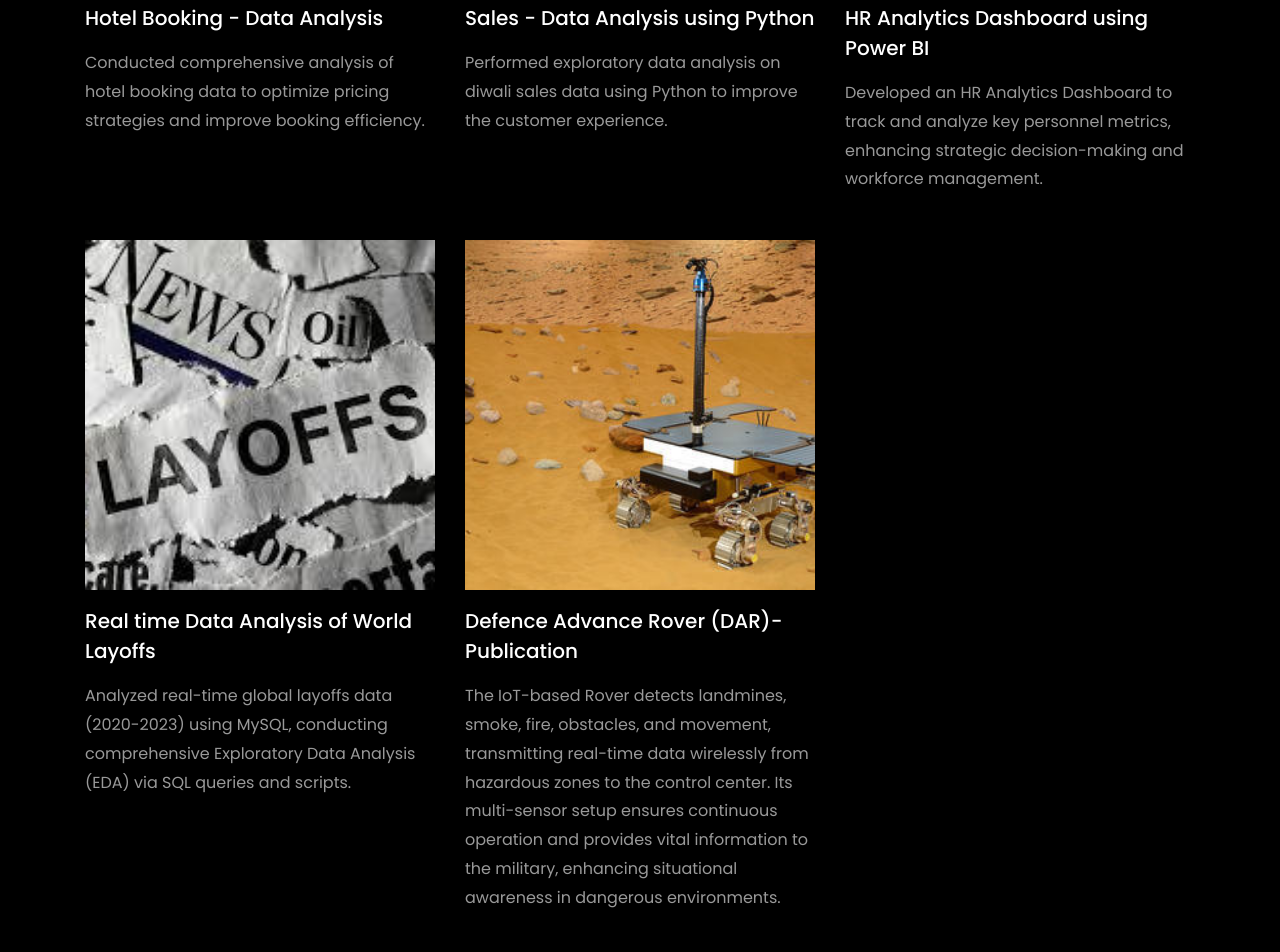
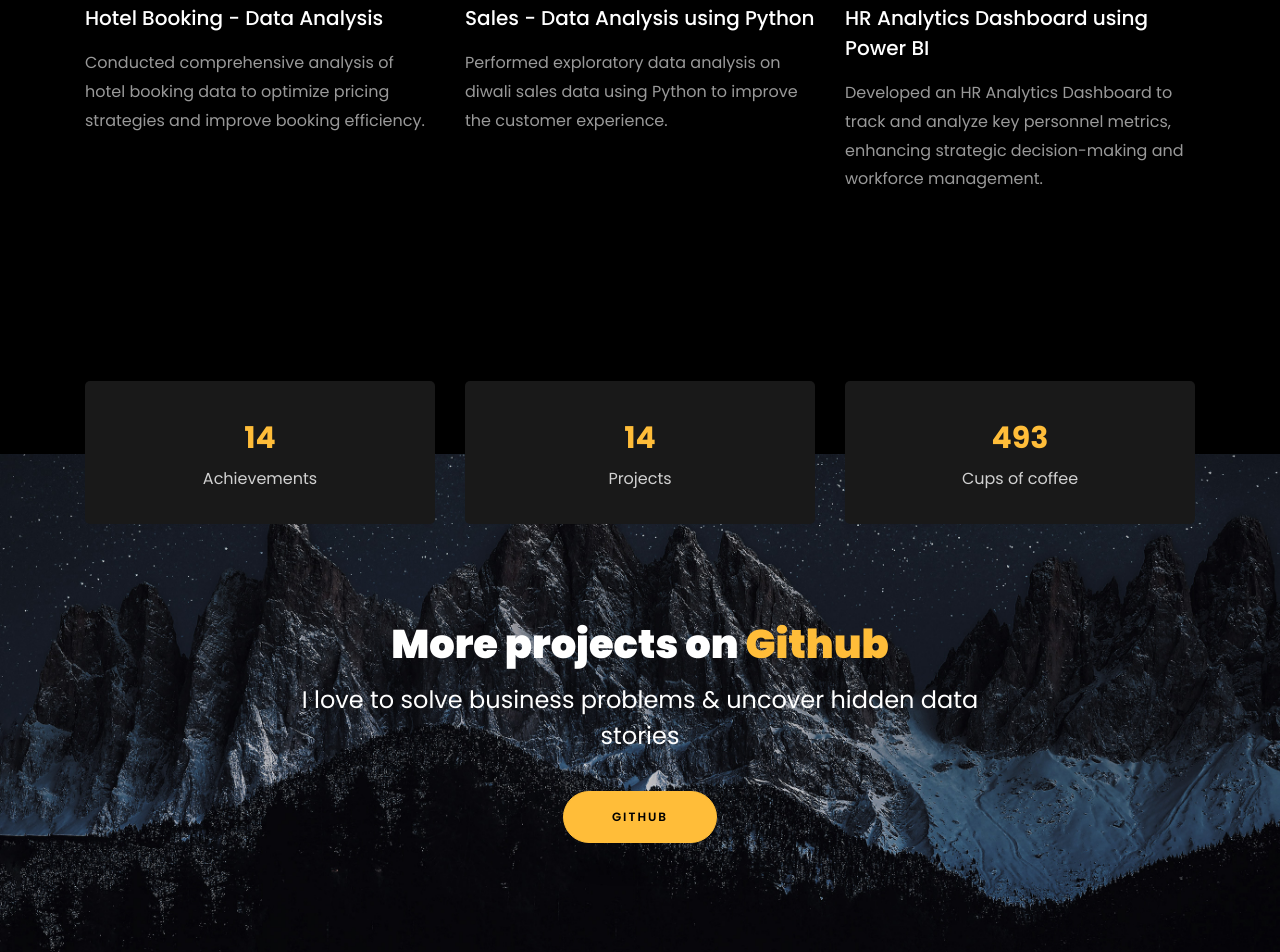
Before and after one commit to k6aman/amankalavadia.github.io, a plain HTML site: page index.html in a window 1280 px wide. Shown: the part 4220-5172 px from the top of the page. Drawn offline with nearby package versions, Linux system fonts and the light colour scheme; files that its build step writes are made by us from their sources; files whose address does not match are found by name.

Commit message:
Add files via upload

```diff
--- a/index.html
+++ b/index.html
@@ -384,7 +384,7 @@
 
     		<div class="row justify-content-center mt-5">
     			<div class="col-md-6 text-center ftco-animate">
-    				<p><a href="https://drive.google.com/file/d/1nAKbwaaOEa6MmLd2xVY3VMFcS3zkPxjH/view?usp=sharing" class="btn btn-primary py-4 px-5">Download CV</a></p>
+    				<p><a href="#" class="btn btn-primary py-4 px-5">Download CV</a></p>
     			</div>
     		</div>
     	</div>
@@ -435,31 +435,6 @@
               </div>
             </div>
           </div>
-
-		  <div class="col-md-4 d-flex ftco-animate">
-			<div class="blog-entry">
-			<a href="https://github.com/k6aman/Real-time-Data-Analysis-of-World-Layoffs---SQL" class="block-20 zoom-effect" style="background-image: url('images/proj_4.jpg');">
-			</a>
-			<div class="text mt-3 float-right d-block">
-
-			  <h3 class="heading"><a href="https://github.com/k6aman/Real-time-Data-Analysis-of-World-Layoffs---SQL">Real time Data Analysis of World Layoffs</a></h3>
-			  <p>Analyzed real-time global layoffs data (2020-2023) using MySQL, conducting comprehensive Exploratory Data
-				Analysis (EDA) via SQL queries and scripts.</p>
-			</div>
-		  </div>
-		</div>
-
-		<div class="col-md-4 d-flex ftco-animate">
-			<div class="blog-entry">
-			<a href="https://github.com/k6aman/Defence-Advance-Rover-DAR-" class="block-20 zoom-effect" style="background-image: url('images/proj_5.jpg');">
-			</a>
-			<div class="text mt-3 float-right d-block">
-
-			  <h3 class="heading"><a href="https://github.com/k6aman/Defence-Advance-Rover-DAR-">Defence Advance Rover (DAR)-Publication</a></h3>
-			  <p>The IoT-based Rover detects landmines, smoke, fire, obstacles, and movement, transmitting real-time data wirelessly from hazardous zones to the control center. Its multi-sensor setup ensures continuous operation and provides vital information to the military, enhancing situational awareness in dangerous environments.</p>
-			</div>
-		  </div>
-		</div>
         </div>
 	<br>
 		<!-- added justify-content-center to center align the last two projects -->
@@ -562,7 +537,7 @@
           			<span class="icon-map-signs"></span>
           		</div>
           		<h3 class="mb-4">Address</h3>
-	            <p><a href="Bengaluru, India">Bengaluru, India</a></p>
+	            <p>Bengaluru, India</p>
 	          </div>
           </div>
           <div class="col-md-6 col-lg-3 d-flex ftco-animate">
@@ -571,7 +546,7 @@
           			<span class="icon-phone2"></span>
           		</div>
           		<h3 class="mb-4">Contact Number</h3>
-	            <p><a href="+91 9879171248">+91 9879171248</a></p>
+	            <p><a href="+919879171248">+919879171248</a></p>
 	          </div>
           </div>
           <div class="col-md-6 col-lg-3 d-flex ftco-animate">
@@ -589,7 +564,7 @@
           			<span class="icon-globe"></span>
           		</div>
           		<h3 class="mb-4">Download Resume</h3>
-	            <p><a href="https://drive.google.com/file/d/1nAKbwaaOEa6MmLd2xVY3VMFcS3zkPxjH/view?usp=sharing">Resume link</a></p>
+	            <p><a href="#">resumelink</a></p>
 	          </div>
           </div>
 
```
